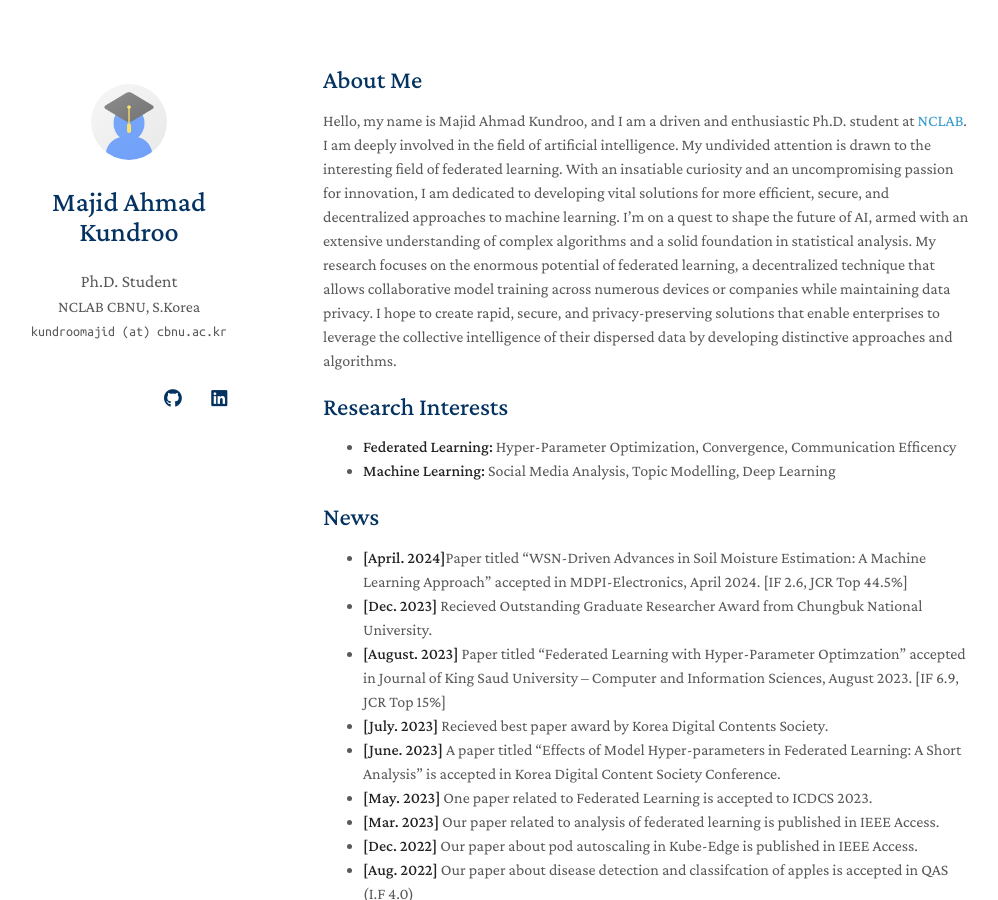
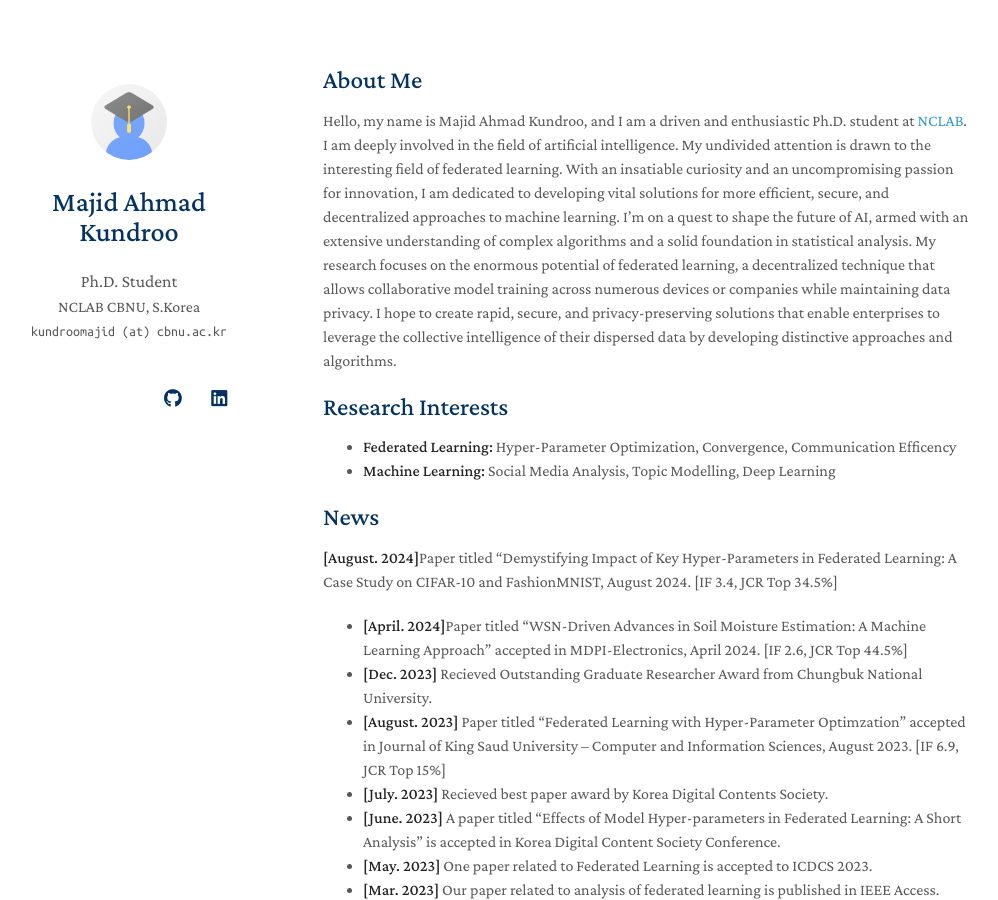
Before and after one commit to kundroomajid/kundroomajid.github.io, a Jekyll site: the page built from index.md, in a window 1280 px wide and 900 px high. Shown: the whole window, without its empty margins (147-1145 px from the left). Built offline with Jekyll 4.4.1, drawn with Linux system fonts in a browser that asks for light colours; nearby versions of some CDN libraries; a style sheet for code colours, icons or effects is not loaded; our own code applies the rules of GitHub Pages for plain Markdown files.

Commit message:
updated some info

```diff
--- a/index.md
+++ b/index.md
@@ -12,6 +12,7 @@ Hello, my name is Majid Ahmad Kundroo, and I am a driven and enthusiastic Ph.D.
 - **Machine Learning:** Social Media Analysis, Topic Modelling, Deep Learning
 
 ## News
+**[August. 2024]**Paper titled "Demystifying Impact of Key Hyper-Parameters in Federated Learning: A Case Study on CIFAR-10 and FashionMNIST, August 2024. [IF 3.4, JCR Top 34.5%]
 - **[April. 2024]**Paper titled "WSN-Driven Advances in Soil Moisture Estimation: A Machine Learning Approach" accepted in MDPI-Electronics, April 2024. [IF 2.6, JCR Top 44.5%]
 - **[Dec. 2023]** Recieved Outstanding Graduate Researcher Award from Chungbuk National University.
 - **[August. 2023]** Paper titled "Federated Learning with Hyper-Parameter Optimzation" accepted in Journal of King Saud University – Computer and Information Sciences, August 2023. [IF 6.9, JCR Top 15%]
```
